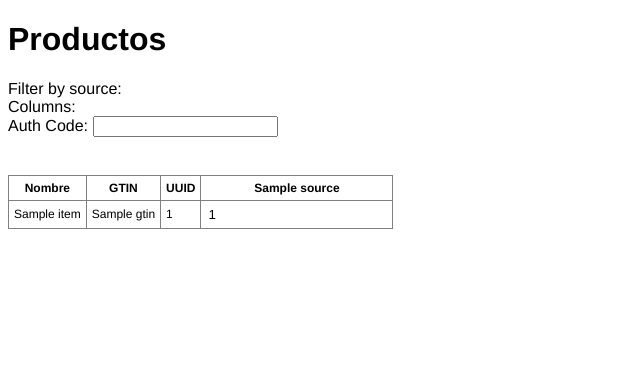
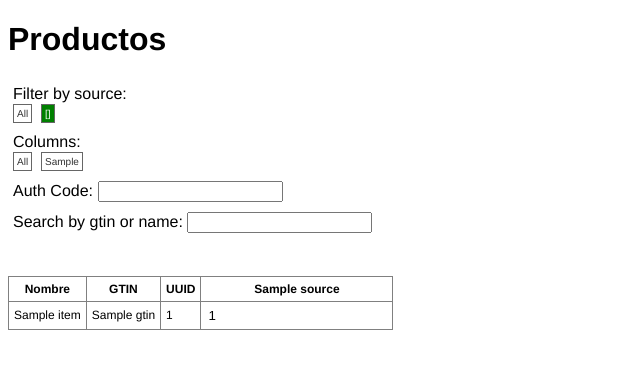
Before and after one commit to OscarHeMe/catalogue, a Python web app: template app/templates/item/list.html in a window 1280 px wide. Shown: the top 369 px of the page, without its empty margins (0-640 px from the left). Run offline with Jinja, Linux system fonts and the light colour scheme; the template is opened without the code that fills it: most values are stand-ins (such as "Sample title", 1, 10 or a date in 2020).

Commit message:
Improvement to products list template

```diff
--- a/app/controllers/item.py
+++ b/app/controllers/item.py
@@ -476,15 +476,21 @@
         "ipp" : ipp,
         "q" : q,
         "sources" : _sources,
+        "sources_active" : res['sources_base'] if not sources else sources,
         "display" : _display,
+        "display_list" : '' if not display else display,
         "gtins" : _gtins,
         "next" : (res and len(res['items']) == ipp)
     }
+
+    print(url)
 
     return render_template(
         'item/list.html',
         items=res['items'],
         sources=res['sources'],
+        sources_base=res['sources_base'],
+        sources_active=res['sources_base'] if not sources else sources,
         url=url
     )
 
--- a/app/models/item.py
+++ b/app/models/item.py
@@ -1085,6 +1085,7 @@
                 """ and """.join(where)
             )
         )).fetch()
+        srcs_base = list([ row['source'] for row in row_srcs ])
         srcs = [ r['source'] for r in row_srcs if (not display or r['source'] in display) ]
 
         if not items_rows:
@@ -1120,8 +1121,11 @@
 
         resp = {
             'sources' : srcs,
-            'items' : items_results
+            'items' : items_results,
+            'sources_base' : srcs_base
         }
+
+        print(resp)
 
 
         return resp
--- a/app/static/css/styles.css
+++ b/app/static/css/styles.css
@@ -55,3 +55,24 @@
     font-weight: bold;
     color: #fff;
 }
+
+a{
+    text-decoration: None;
+    font-size: 10px;
+}
+
+a.tag{
+    padding: 3px;
+    border: 1px solid #666;
+    display: inline-block;
+    color: #333;
+}
+
+a.tag.active{
+    color: #fff;
+    background-color: green;
+}
+
+div.field{
+    padding: 5px;
+}
--- a/app/static/js/item.js
+++ b/app/static/js/item.js
@@ -40,5 +40,10 @@
         });
     }
 
+    document.getElementById("search").addEventListener('change',function(){
+        new_url = url_change_id_active+"&q="+this.value;
+        window.location.href=new_url;
+    });
+
 
 });
--- a/app/templates/item/list.html
+++ b/app/templates/item/list.html
@@ -4,22 +4,58 @@
 
 <script>
     var url_change_id = "{{ url_for('item.save_product_id') }}";
+    var url_change_id_active = "{{ url_for('item.get_list_ids') }}?p=1&source={{url.sources}}&display={{url.display}}";
 </script>
+
 
 <h1>Productos</h1>
 
-<div>
-    Filter by source:
+<div class="field">
+    <div>Filter by source: </div>
+    <a
+        class="tag {{ 'active' if not url.sources else '' }}"
+        href="{{ url_for('item.get_list_ids') }}?p=1&source=&display={{url.display}}&q={{url.q}}">
+        All</a>&nbsp;
+    {% if url.sources %}
+    <a
+        class="tag active"
+        href="{{ url_for('item.get_list_ids') }}?p=1&source={{url.sources}}&display={{url.display}}&q={{url.q}}">
+        {{ url.sources }}</a>&nbsp;
+    {% else %}
+        {% for s in sources_active %}
+    <a
+        class="tag {{ 'active' if s == url.sources else '' }}"
+        href="{{ url_for('item.get_list_ids') }}?p=1&source={{s}}&display={{url.display}}&q={{url.q}}">
+        {{ s }}</a>&nbsp;
+        {% endfor %}
+    {% endif %}
 </div>
 
-<div>
-    Columns:
+<div class="field">
+    <div>Columns: </div>
+    <a
+        class="tag {{ 'active' if not url.display else '' }}"
+        href="{{ url_for('item.get_list_ids') }}?p=1&source={{url.sources}}&display=&q={{url.q}}">
+        All</a>&nbsp;
+    {% for s in sources_base %}
+        {% if s not in url.display_list %}
+    <a
+        class="tag {{ 'active' if s in url.display_list else '' }}"
+        href="{{ url_for('item.get_list_ids') }}?p=1&source={{url.sources}}&display={{url.display}}{{ ',' if loop.index0 != 0 else '' }}{{s}}&q={{url.q}}">
+        {{ s }}</a>&nbsp;
+        {%endif%}
+    {% endfor %}
 </div>
 
-<div>
+<div class="field">
     Auth Code:
     <input type="text" id="auth-code" />
 </div>
+
+<div class="field">
+        Search by gtin or name:
+        <input type="text" id="search" value="{{url.q }}" />
+    </div>
 
 <div style="padding: 10px;">
     {% if url.p > 1 %}
```
